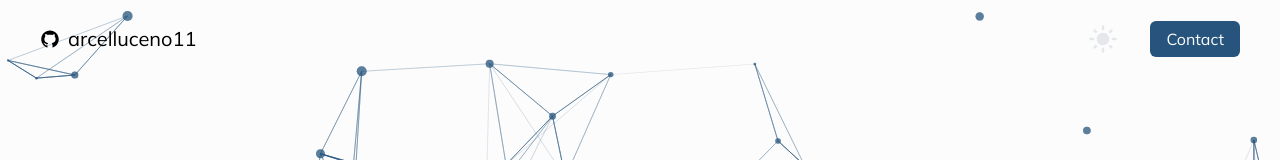
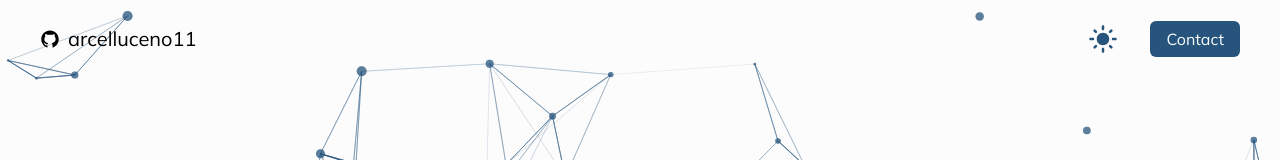
Before and after one commit to arcelluceno11/website-portfolio, a Next.js app: page / in a window 1280 px wide. Shown: the top 160 px of the page. Built offline with nearby package versions, Linux system fonts and the light colour scheme.

Commit message:
Updated ..

```diff
--- a/pages/index.jsx
+++ b/pages/index.jsx
@@ -65,7 +65,7 @@ export default function Home() {
                 className={
                   !darkMode
                     ? "hidden"
-                    : "" + "  text-dark cursor-pointer text-3xl"
+                    : "" + "  text-gray-200 cursor-pointer text-3xl"
                 }
                 onClick={() => setDarkMode(!darkMode)}
               />
@@ -73,7 +73,7 @@ export default function Home() {
                 className={
                   darkMode
                     ? "hidden"
-                    : "" + " text-gray-200 cursor-pointer text-3xl"
+                    : "" + " text-dark cursor-pointer text-3xl"
                 }
                 onClick={() => setDarkMode(!darkMode)}
               />
```
